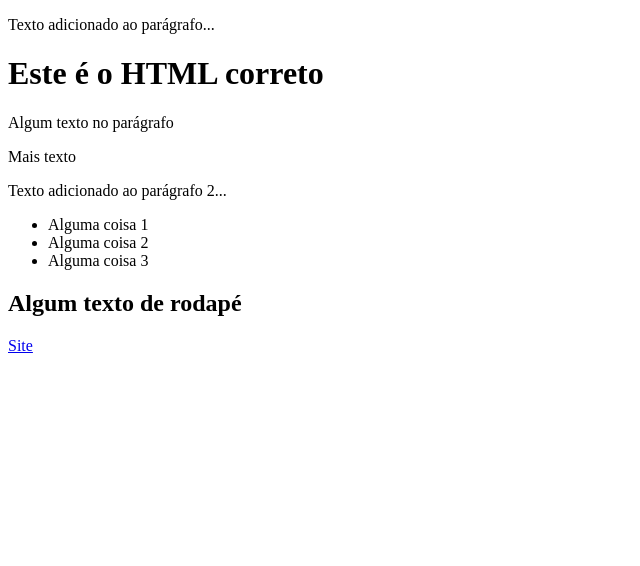
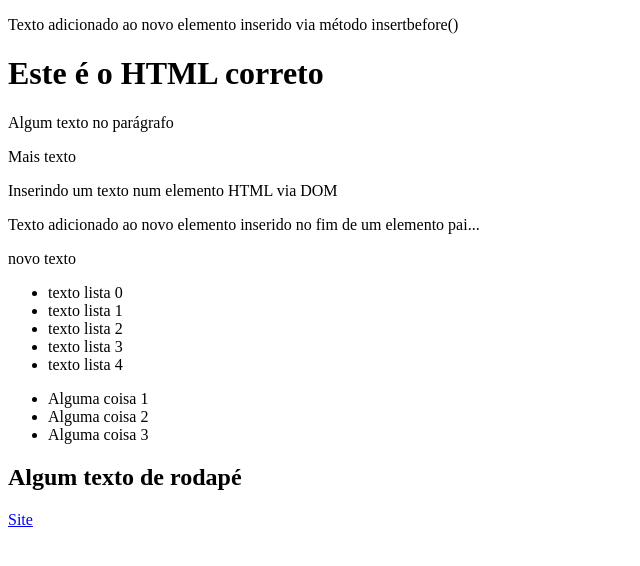
Before and after one commit to Mauregina/curso_javascript_udemy, a plain HTML site: page index.html in a window 1280 px wide. Shown: the whole page, without its empty margins (0-640 px from the left). Drawn offline with Linux system fonts and the light colour scheme.

Commit message:
add methods to include elements to HTML
Signed-off-by: Mauregina <mauraregina@gmail.com>

```diff
--- a/DOM.js
+++ b/DOM.js
@@ -1,24 +1,61 @@
+// Acessando elementos
 console.log(document.getElementById('container-principal'))
 console.log(document.getElementById('titulo-principal'))
 
 console.log(document.querySelector('#container-principal h1')) // # acessar por id
 console.log(document.querySelector('ul .itens-azuis')) // . acessar por classes
 
-// insertBefore = inserir nó antes do nó de referencia
-// appendChild = adicionar um nó após todos os elementos do elemento pai especificado
-// replaceChild
-
+// Inserir um novo elemento (ex: parágrafo) antes de um elemento alvo (#titulo-principal)
 let novoElemento = document.createElement('p')
-let texto = document.createTextNode("Texto adicionado ao parágrafo...")
-novoElemento.appendChild(texto)
 let elementoAlvo = document.querySelector('#titulo-principal')
 let elementoPai = document.querySelector('#container-principal')
+// Adiciona texto ao novo elemento (parágrafo)
+let texto = document.createTextNode("Texto adicionado ao novo elemento inserido via método insertbefore()")
+novoElemento.appendChild(texto)
 elementoPai.insertBefore(novoElemento, elementoAlvo)
 
+// Inserir um novo elemento (ex: parágrafo) no fim de um elemento pai
 let novoElemento2 = document.createElement('p')
-let texto2 = document.createTextNode("Texto adicionado ao parágrafo 2...")
+let texto2 = document.createTextNode("Texto adicionado ao novo elemento inserido no fim de um elemento pai...")
 novoElemento2.appendChild(texto2)
 let p = document.querySelector('#paragrafo-principal')
 let pai = p.parentNode
-console.log(pai)
+//adiciona novo elemento no fim do elemento pai
 pai.appendChild(novoElemento2)
+
+// Substituir elemento por outro
+let novoElemento3 = document.createElement('p')
+let texto3 = document.createTextNode('novo texto')
+novoElemento3.appendChild(texto3)
+let heading = document.querySelector('#sera-substituido')
+let paiHeading = heading.parentNode
+paiHeading.replaceChild(novoElemento3, heading)
+
+// Inserir texto em um elemento HTML via DOM
+let pSemTexto = document.getElementById('preencher-texto')
+let texto4 = document.createTextNode('Inserindo um texto num elemento HTML via DOM')
+pSemTexto.appendChild(texto4)
+
+// Criar elementos
+let lista = document.createElement('ul')
+for (i=0; i<5; i++) {
+    let item = document.createElement('li')
+    let textoLista = document.createTextNode('texto lista ' + i)
+    item.appendChild(textoLista)
+    lista.appendChild(item)
+}
+let container = document.getElementById('sem-texto')
+container.appendChild(lista)
+
+// Alterar atributos de um elemento
+let a = document.querySelector('footer a')
+console.log(a.getAttribute('href')) // resultado #
+let link = 'https://www.horadecodar.com.br'
+a.setAttribute('href', link)
+console.log(a.getAttribute('href')) // resultado https://www.horadecodar.com.br
+
+let elemento = document.querySelector('#titulo-principal')
+console.log('largura considerando as bordas: ' + elemento.offsetWidth)
+console.log('altura considerando as bordas: ' + elemento.offsetHeight)
+console.log('largura: ' + elemento.clientWidth)
+console.log('altura: ' + elemento.clientHeight)
--- a/index.html
+++ b/index.html
@@ -11,9 +11,10 @@
     </div>
     <div>
         <p id="paragrafo-principal">Mais texto</p>
+        <p id="preencher-texto"></p>
     </div>
     <div id="sem-texto">
-        <p></p>
+        <p id="sera-substituido"></p>
     </div>
     <div>
         <ul>
```
